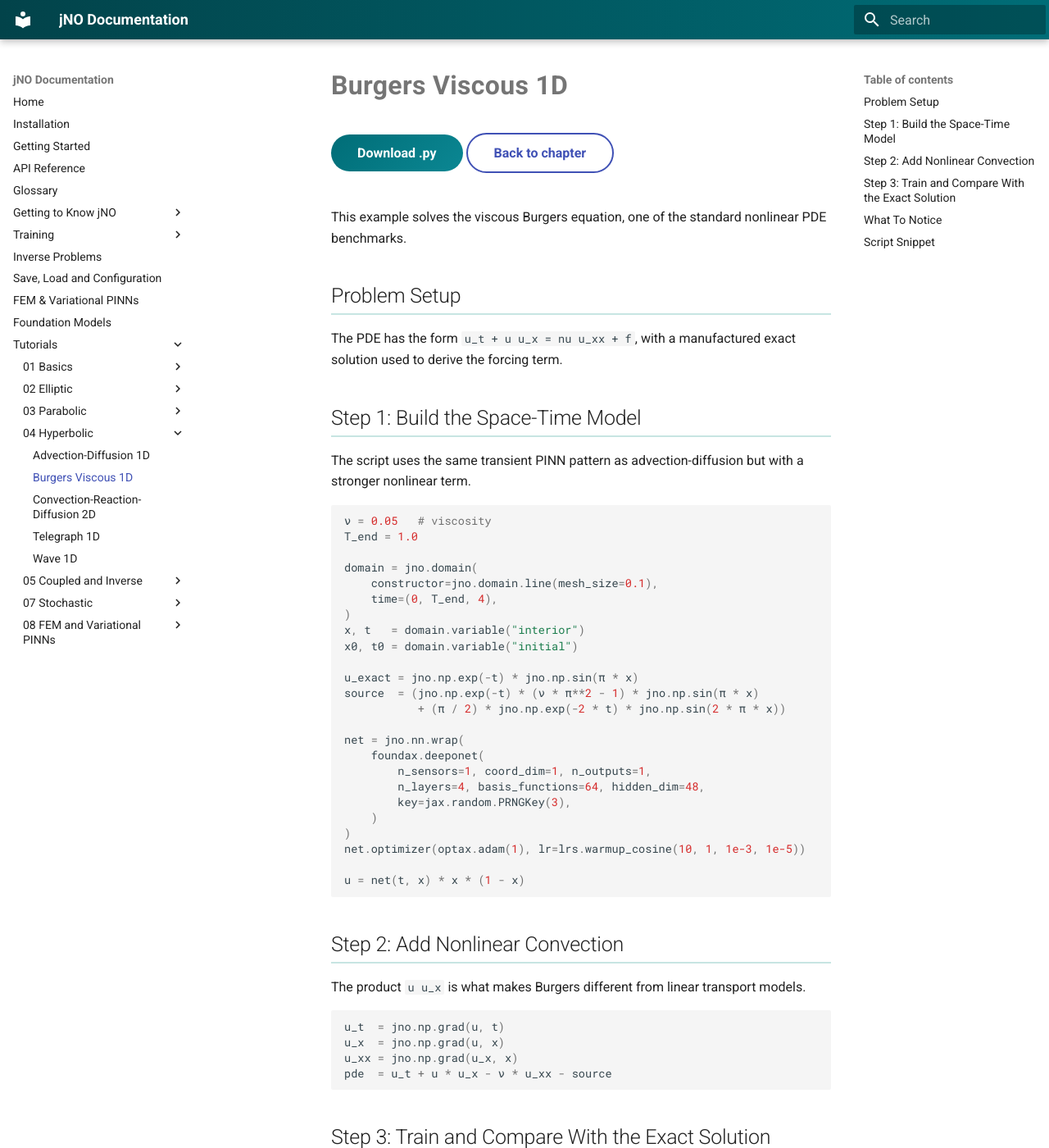
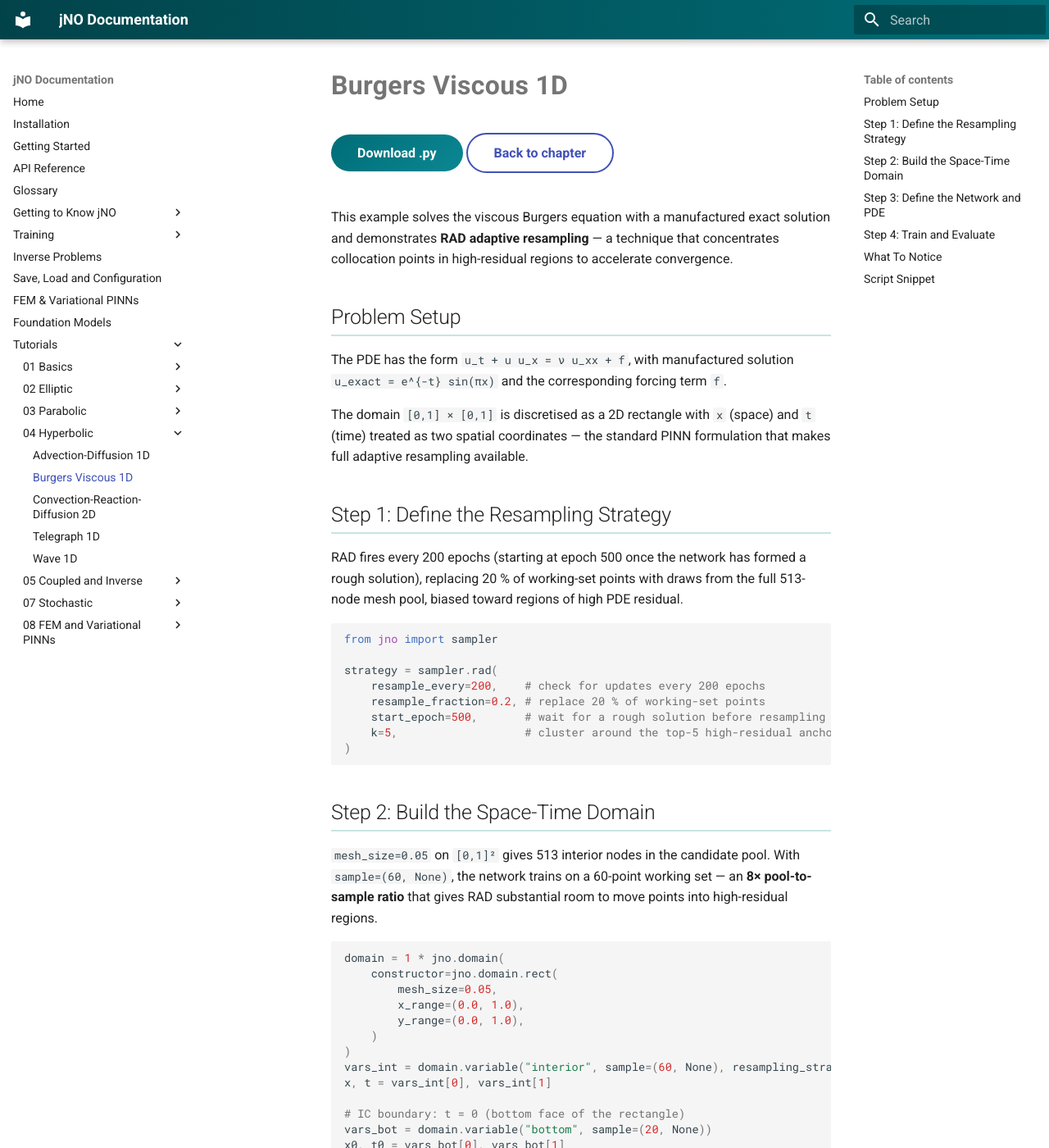
Before and after one commit to FhG-IISB/jNO, an MkDocs documentation site: the page built from docs/tutorials/04-hyperbolic/burgers-viscous-1d.md, in a window 1280 px wide and 1400 px high. Shown: the whole window at 82% size. Built offline with MkDocs 1.6.1 and Material for MkDocs 9.7.7, drawn with Linux system fonts in a browser that asks for light colours; some of the changed text lies outside the part shown.

Commit message:
Add RAD adaptive resampling to viscous Burgers tutorial
Switches the interior sampling from all mesh nodes to a 60-point working
set drawn from a 513-node candidate pool (8x ratio), with RAD firing every
200 epochs starting at epoch 500. The domain is reformulated as a 2D rect
(x,t treated as spatial coordinates) so that spatial resampling is fully
supported; the DeepONet is replaced with an MLP which accepts both inputs
directly. rel_l2 verified at 0.045 < 0.10.

````diff
--- a/docs/tutorial_examples/04_hyperbolic/burgers_viscous_1d.py
+++ b/docs/tutorial_examples/04_hyperbolic/burgers_viscous_1d.py
@@ -1,4 +1,4 @@
-"""04 — 1-D viscous Burgers equation  (manufactured solution)
+"""04 — 1-D viscous Burgers equation  (manufactured solution + adaptive resampling)
 
 Problem
 -------
@@ -16,8 +16,31 @@ Substituting into Burgers gives the source term:
         + π/2 · e^{−2t} sin(2πx)
 
 The nonlinear term u u_x = e^{−2t} sin(πx)·πcos(πx) = πe^{−2t}/2 · sin(2πx)
-creates a higher-frequency component in the forcing that the network must
-reproduce, making this a good stress-test of the capacity.
+creates a higher-frequency component in the forcing.  Because the residual of
+this nonlinear term peaks near x = 0.5 (where sin(πx) is maximum), RAD
+progressively moves interior collocation points toward that region during
+training.
+
+Domain setup
+------------
+The PDE is solved on the rectangle [0,1] × [0,1] with (x,t) treated as two
+spatial coordinates.  This "all-spatial" formulation is the standard approach
+in PINN papers and is required here so that adaptive resampling can operate
+on the full (x,t) mesh-node pool — time-dependent domain constructors use a
+different internal representation that is incompatible with spatial resampling.
+
+Adaptive resampling
+-------------------
+    RAD (Residual-Adaptive Distribution) replaces a fraction of interior
+    collocation points each time it fires, drawing new points from the full
+    mesh-node pool (8× larger than the working set) with probability
+    proportional to the current PDE residual.  This concentrates points
+    where the nonlinear convection residual is largest, without requiring any
+    manual spatial grid tuning.
+
+    Reference: Wu et al., "A comprehensive study of non-adaptive and
+    residual-based adaptive sampling for physics-informed neural networks",
+    Comput. Methods Appl. Mech. Engrg., 403 (2023).
 """
 
 import foundax
@@ -26,40 +49,63 @@ import optax
 
 import jno
 from jno import LearningRateSchedule as lrs
+from jno import sampler
 
 π = jno.np.pi
-ν = 0.05  # viscosity — decrease for sharper gradients
+ν = 0.05   # viscosity — decrease for sharper gradients
 T_end = 1.0
 
+# ── Adaptive resampling strategy ──────────────────────────────────────────────
+# RAD fires every 200 epochs (starting at epoch 500, after the network has
+# formed a rough solution), replacing 20 % of interior points drawn from the
+# full 513-node mesh pool and biased toward high-PDE-residual regions.
+strategy = sampler.rad(
+    resample_every=200,
+    resample_fraction=0.2,
+    start_epoch=500,
+    k=5,
+)
+
 # ── Domain ────────────────────────────────────────────────────────────────────
-domain = jno.domain(
-    constructor=jno.domain.line(mesh_size=0.1),
-    time=(0, T_end, 4),
+# 2D rect domain with x ∈ [0,1] (space) and y ∈ [0,1] (time, labelled t below).
+# mesh_size=0.05 → 513 interior nodes in the candidate pool.
+# sample=(60, None) → 60-point working set (8× pool-to-sample ratio).
+domain = 1 * jno.domain(
+    constructor=jno.domain.rect(
+        mesh_size=0.05,
+        x_range=(0.0, 1.0),
+        y_range=(0.0, T_end),
+    )
 )
-x, t = domain.variable("interior")
-x0, t0 = domain.variable("initial")
+vars_int = domain.variable("interior", sample=(60, None), resampling_strategy=strategy)
+x, t = vars_int[0], vars_int[1]
+
+# IC boundary: t = 0 (bottom face of the rectangle).
+vars_bot = domain.variable("bottom", sample=(20, None))
+x0, t0 = vars_bot[0], vars_bot[1]
 
 # ── Manufactured solution + source ───────────────────────────────────────────
 u_exact = jno.np.exp(-t) * jno.np.sin(π * x)
 
 # f = e^{-t}(νπ² − 1) sin(πx)  +  (π/2) e^{-2t} sin(2πx)
-source = jno.np.exp(-t) * (ν * π**2 - 1) * jno.np.sin(π * x) + (π / 2) * jno.np.exp(-2 * t) * jno.np.sin(2 * π * x)
+source = (
+    jno.np.exp(-t) * (ν * π**2 - 1) * jno.np.sin(π * x)
+    + (π / 2) * jno.np.exp(-2 * t) * jno.np.sin(2 * π * x)
+)
 
 # ── Network  (hard Dirichlet BCs) ────────────────────────────────────────────
+# MLP with 2 inputs (x, t); the x*(1-x) factor enforces u(0,t)=u(1,t)=0.
 net = jno.nn.wrap(
-    foundax.deeponet(
-        n_sensors=1,
-        coord_dim=1,
-        n_outputs=1,
-        n_layers=4,
-        basis_functions=64,
-        hidden_dim=48,
+    foundax.mlp(
+        2,
+        hidden_dims=64,
+        num_layers=4,
         key=jax.random.PRNGKey(3),
     )
 )
 net.optimizer(optax.adam(1), lr=lrs.warmup_cosine(10, 1, 1e-3, 1e-5))
 
-u = net(t, x) * x * (1 - x)
+u = net(x, t) * x * (1 - x)
 
 # ── PDE residual:  u_t + u u_x − ν u_xx − f = 0 ─────────────────────────────
 u_t = jno.np.grad(u, t)
@@ -68,7 +114,7 @@ u_xx = jno.np.grad(u_x, x)
 pde = u_t + u * u_x - ν * u_xx - source
 
 # ── Initial condition ─────────────────────────────────────────────────────────
-u_0 = net(t0, x0) * x0 * (1 - x0)
+u_0 = net(x0, t0) * x0 * (1 - x0)
 ini = u_0 - jno.np.sin(π * x0)
 
 # ── Solve ─────────────────────────────────────────────────────────────────────
--- a/docs/tutorials/04-hyperbolic/burgers-viscous-1d.md
+++ b/docs/tutorials/04-hyperbolic/burgers-viscous-1d.md
@@ -5,60 +5,69 @@
 <a class="md-button" href="/jNO_docs/tutorials/04-hyperbolic/">Back to chapter</a>
 </div>
 
-This example solves the viscous Burgers equation, one of the standard nonlinear PDE benchmarks.
+This example solves the viscous Burgers equation with a manufactured exact solution and demonstrates **RAD adaptive resampling** — a technique that concentrates collocation points in high-residual regions to accelerate convergence.
 
 ## Problem Setup
 
-The PDE has the form `u_t + u u_x = nu u_xx + f`, with a manufactured exact solution used to derive the forcing term.
+The PDE has the form `u_t + u u_x = ν u_xx + f`, with manufactured solution `u_exact = e^{-t} sin(πx)` and the corresponding forcing term `f`.
 
-## Step 1: Build the Space-Time Model
+The domain `[0,1] × [0,1]` is discretised as a 2D rectangle with `x` (space) and `t` (time) treated as two spatial coordinates — the standard PINN formulation that makes full adaptive resampling available.
 
-The script uses the same transient PINN pattern as advection-diffusion but with a stronger nonlinear term.
+## Step 1: Define the Resampling Strategy
+
+RAD fires every 200 epochs (starting at epoch 500 once the network has formed a rough solution), replacing 20 % of working-set points with draws from the full 513-node mesh pool, biased toward regions of high PDE residual.
 
 ```python
-ν = 0.05   # viscosity
-T_end = 1.0
+from jno import sampler
 
-domain = jno.domain(
-    constructor=jno.domain.line(mesh_size=0.1),
-    time=(0, T_end, 4),
+strategy = sampler.rad(
+    resample_every=200,    # check for updates every 200 epochs
+    resample_fraction=0.2, # replace 20 % of working-set points
+    start_epoch=500,       # wait for a rough solution before resampling
+    k=5,                   # cluster around the top-5 high-residual anchors
 )
-x, t   = domain.variable("interior")
-x0, t0 = domain.variable("initial")
+```
 
-u_exact = jno.np.exp(-t) * jno.np.sin(π * x)
-source  = (jno.np.exp(-t) * (ν * π**2 - 1) * jno.np.sin(π * x)
-           + (π / 2) * jno.np.exp(-2 * t) * jno.np.sin(2 * π * x))
+## Step 2: Build the Space-Time Domain
 
-net = jno.nn.wrap(
-    foundax.deeponet(
-        n_sensors=1, coord_dim=1, n_outputs=1,
-        n_layers=4, basis_functions=64, hidden_dim=48,
-        key=jax.random.PRNGKey(3),
+`mesh_size=0.05` on `[0,1]²` gives 513 interior nodes in the candidate pool. With `sample=(60, None)`, the network trains on a 60-point working set — an **8× pool-to-sample ratio** that gives RAD substantial room to move points into high-residual regions.
+
+```python
+domain = 1 * jno.domain(
+    constructor=jno.domain.rect(
+        mesh_size=0.05,
+        x_range=(0.0, 1.0),
+        y_range=(0.0, 1.0),
     )
 )
+vars_int = domain.variable("interior", sample=(60, None), resampling_strategy=strategy)
+x, t = vars_int[0], vars_int[1]
+
+# IC boundary: t = 0 (bottom face of the rectangle)
+vars_bot = domain.variable("bottom", sample=(20, None))
+x0, t0 = vars_bot[0], vars_bot[1]
+```
+
+## Step 3: Define the Network and PDE
+
+An MLP with 2 inputs `(x, t)` takes both coordinates directly. The `x*(1-x)` factor hard-encodes the Dirichlet BCs `u(0,t) = u(1,t) = 0`.
+
+```python
+net = jno.nn.wrap(foundax.mlp(2, hidden_dims=64, num_layers=4, key=jax.random.PRNGKey(3)))
 net.optimizer(optax.adam(1), lr=lrs.warmup_cosine(10, 1, 1e-3, 1e-5))
 
-u = net(t, x) * x * (1 - x)
-```
+u = net(x, t) * x * (1 - x)
 
-## Step 2: Add Nonlinear Convection
-
-The product `u u_x` is what makes Burgers different from linear transport models.
-
-```python
 u_t  = jno.np.grad(u, t)
 u_x  = jno.np.grad(u, x)
 u_xx = jno.np.grad(u_x, x)
 pde  = u_t + u * u_x - ν * u_xx - source
 ```
 
-## Step 3: Train and Compare With the Exact Solution
-
-The script includes diagnostics that report error and visualize the learned field.
+## Step 4: Train and Evaluate
 
 ```python
-u_0 = net(t0, x0) * x0 * (1 - x0)
+u_0 = net(x0, t0) * x0 * (1 - x0)
 ini = u_0 - jno.np.sin(π * x0)
 
 crux    = jno.core([pde.mse, ini.mse], domain)
@@ -70,9 +79,10 @@ rel_l2 = float(jax.numpy.linalg.norm(_u - _u_exact) / (jax.numpy.linalg.norm(_u_
 
 ## What To Notice
 
-- Burgers is often the first nonlinear transport PDE people try.
-- The nonlinearity appears naturally once the field and its gradient are available.
-- This example is a good benchmark for model capacity and training stability.
+- The nonlinear term `u u_x` creates residuals that are largest near `x = 0.5` (the maximum of `sin(πx)`). After the warm-up phase, RAD progressively moves interior points toward that region.
+- The **pool-to-sample ratio** (8×) is what gives RAD room to relocate points. A ratio below 2× leaves too few candidates to draw from.
+- The initial-condition boundary (`t = 0`, sampled via `"bottom"`) is kept fixed — only interior points are resampled.
+- For the classic inviscid-limit Burgers benchmark (`ν = 0.01/π`, no forcing, IC `u(x,0) = -sin(πx)`), the steep gradient forms near `x = 0` at late times and RAD provides the largest gains. See [`adaptive/resampling.md`](../../adaptive/resampling.md) for that setup.
 
 <div class="hero-actions" markdown>
 <a class="md-button md-button--primary" href="/jNO_docs/tutorial_examples/04_hyperbolic/burgers_viscous_1d.py" download>Download full script</a>
````
